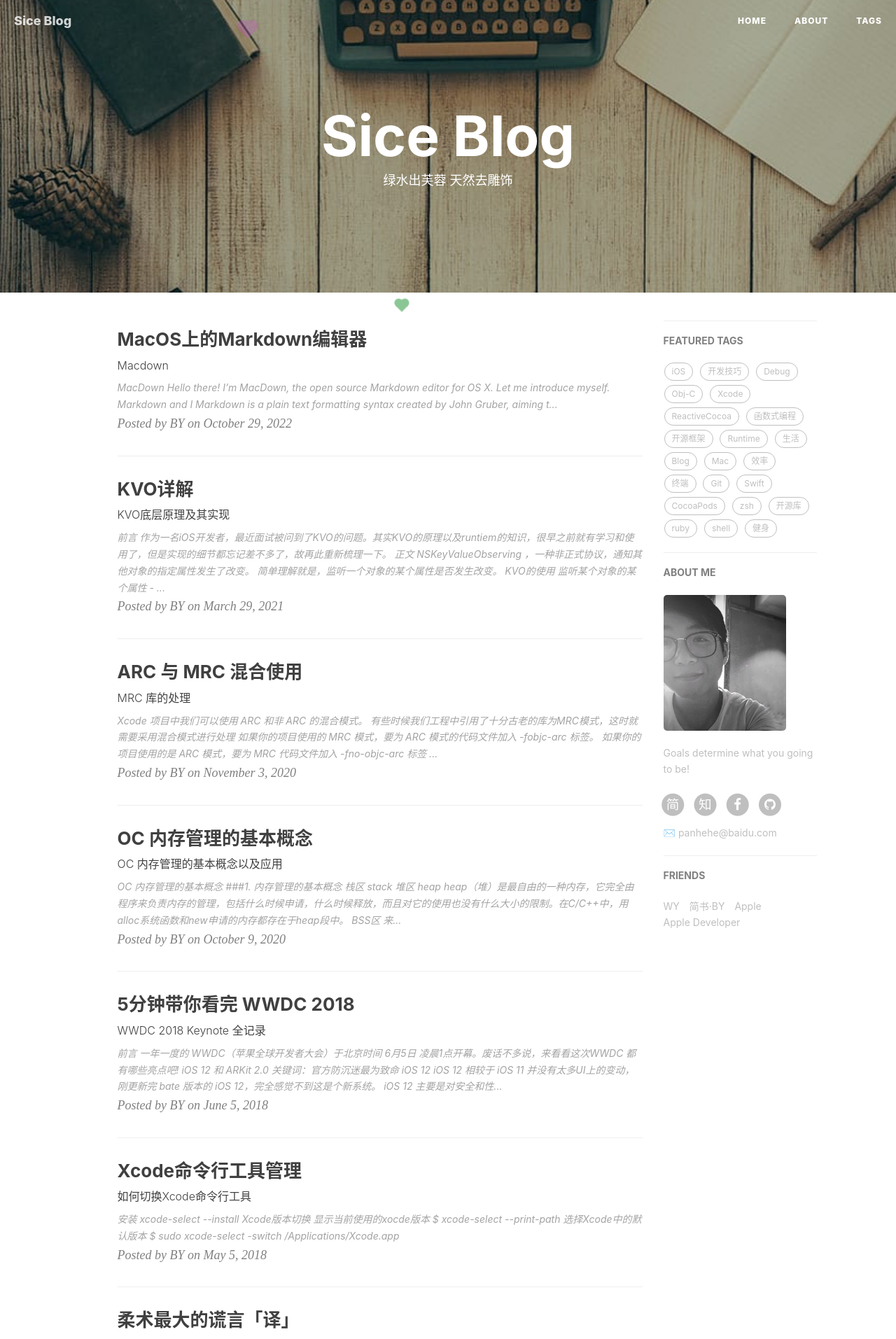
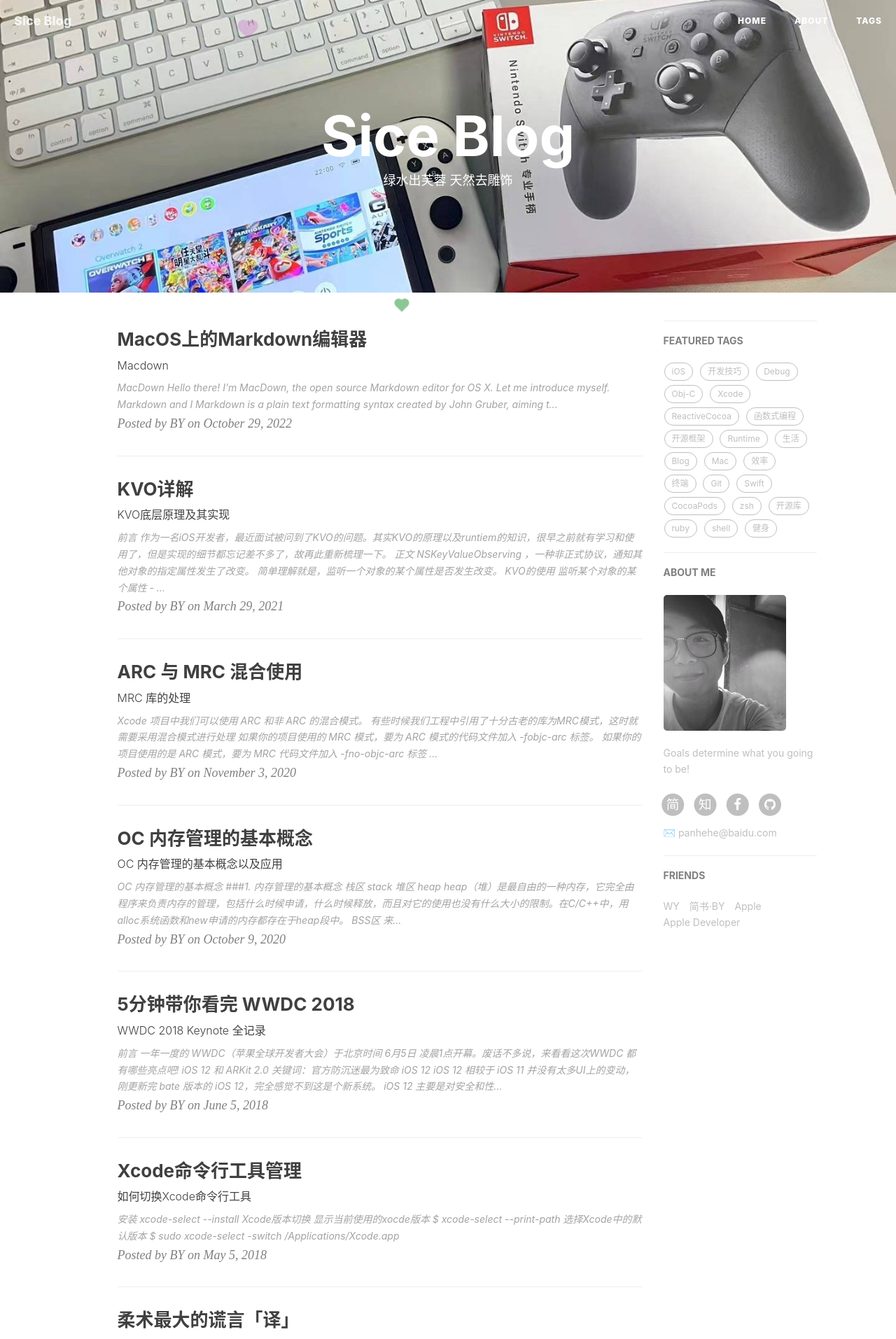
Before and after one commit to imoisture/imoisture.github.io, a Jekyll site: the page built from index.html, in a window 1280 px wide. Shown: the top 1913 px of the page at 70% size. Built offline with Jekyll 4.4.1, drawn with Linux system fonts in a browser that asks for light colours; nearby versions of some CDN libraries; the list of posts is cut into pages by our own code; comment, search, counter and statistics services are not loaded.

Commit message:
change background images.

```diff
--- a/_config.yml
+++ b/_config.yml
@@ -1,7 +1,7 @@
 # Site settings
 title: Sice Blog
 SEOTitle: Sice的主页 | BY Blog
-header-img: img/post-bg-desk.jpg
+header-img: img/post-NSswitch.jpg
 email: panhehe@baidu.com
 description: "Every failure is leading towards success."
 keyword: "BY, BY Blog, 柏荧的博客, sice, 单亦冰, iOS, Apple, iPhone"
```
Also changed, not shown: img/post-NSswitch.jpg (added).
